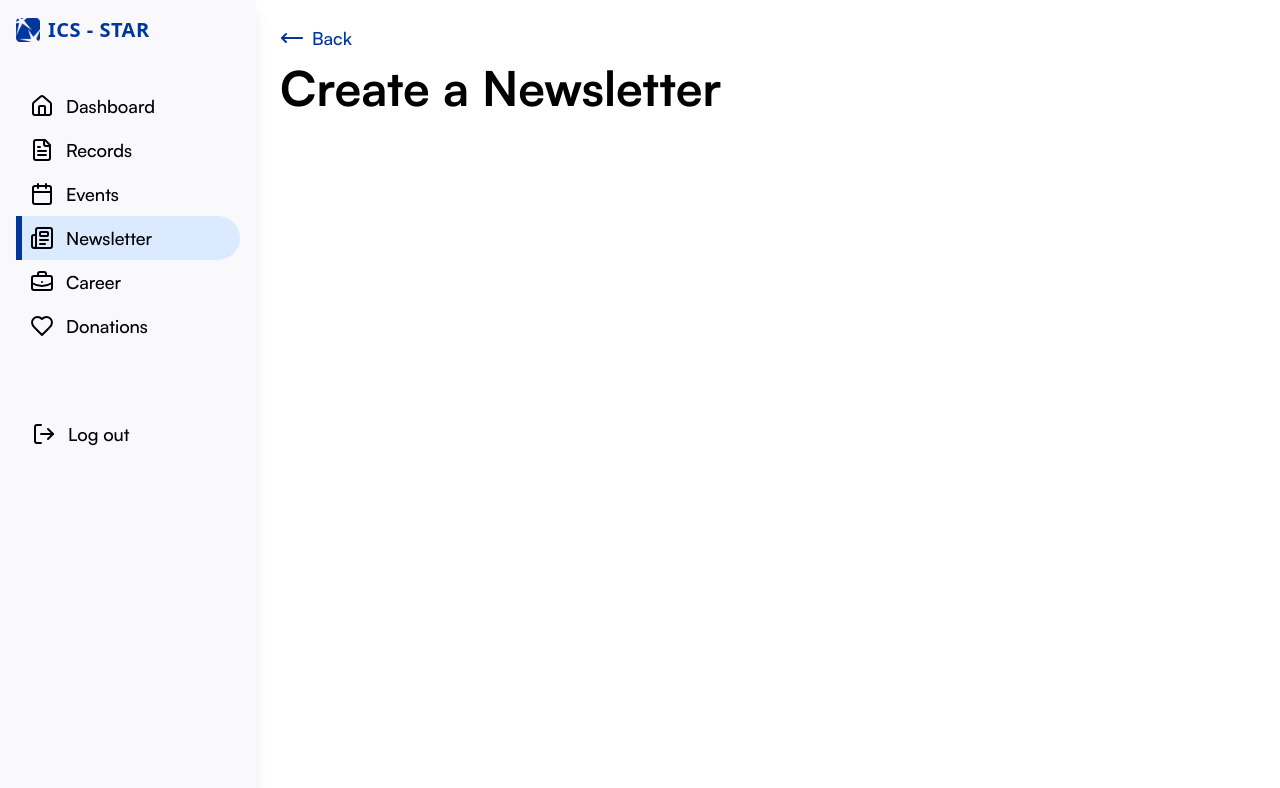
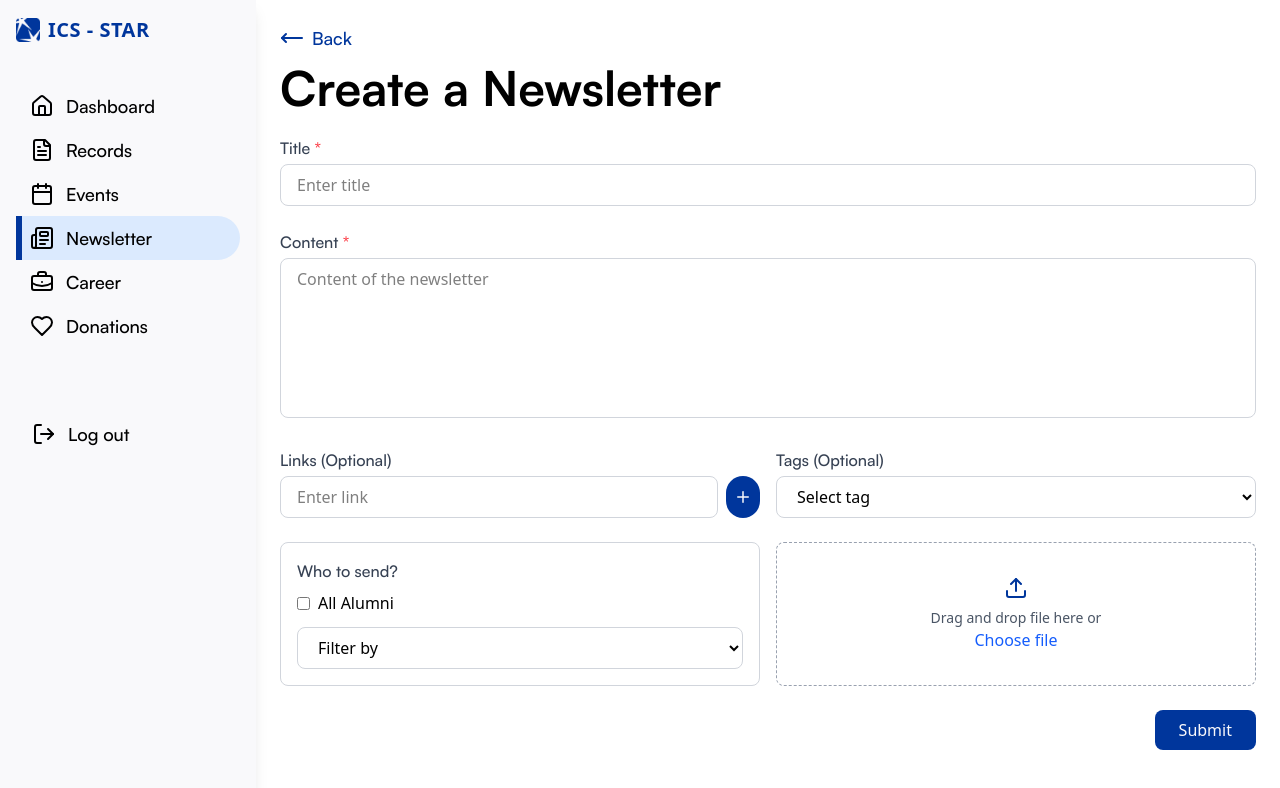
Before and after one commit to cazhiareese/ICS-STAR, a React (Vite) app in the folder app/: page /admin/newsletter/create-newsletter in a window 1280 px wide. Shown: the top 788 px of the page. Built offline with nearby package versions, Linux system fonts and the light colour scheme; no server answers.

Commit message:
feat: temporary layout for the creates newsletter

```diff
--- a/app/src/RootPages/AdminPages/NewsLetter/AdminCreateNewsLetter.jsx
+++ b/app/src/RootPages/AdminPages/NewsLetter/AdminCreateNewsLetter.jsx
@@ -1,18 +1,164 @@
-import React from 'react'
-import { MoveLeft } from 'lucide-react'
+import React, { useState } from 'react';
+import { MoveLeft, Plus, Upload } from 'lucide-react';
+import { useNavigate } from 'react-router-dom';
 
 function AdminCreateNewsletter() {
+  const navigate = useNavigate();
+
+  const [title, setTitle] = useState('');
+  const [content, setContent] = useState('');
+  const [link, setLink] = useState('');
+  const [tags, setTags] = useState([]);
+  const [selectedTag, setSelectedTag] = useState('');
+  const [allAlumni, setAllAlumni] = useState(false);
+  const [filterBy, setFilterBy] = useState('');
+  const [image, setImage] = useState(null);
+
+  const handleImageChange = (e) => {
+    setImage(e.target.files[0]);
+  };
+
   return (
-    <div className='p-6'>
-        {/* Back */}
-      <button className="flex gap-2 mb-3 flex-row items-center cursor-pointer" onClick={() => navigate(-1)}>
-        <MoveLeft className='text-primary'/>
-        <p className='text-primary font-satoshi-medium text-lg'>Back</p>
+    <div className="p-6">
+      {/* Back Button */}
+      <button
+        className="flex gap-2 mb-3 flex-row items-center cursor-pointer"
+        onClick={() => navigate(-1)}
+      >
+        <MoveLeft className="text-primary" />
+        <p className="text-primary font-satoshi-medium text-lg">Back</p>
       </button>
-      {/* Create an Event */}
-      <h1 className='font-satoshi-bold text-5xl mb-6'>Create a Newsletter</h1>
+
+      {/* Title */}
+      <h1 className="font-satoshi-bold text-5xl mb-6">Create a Newsletter</h1>
+
+      <form className="flex flex-col gap-6">
+
+        {/* Title Input */}
+        <div>
+          <label className="block font-satoshi-medium text-gray-700 mb-1">
+            Title <span className="text-red-500">*</span>
+          </label>
+          <input
+            type="text"
+            className="w-full border border-gray-300 rounded-lg px-4 py-2 outline-none"
+            placeholder="Enter title"
+            value={title}
+            onChange={(e) => setTitle(e.target.value)}
+          />
+        </div>
+
+        {/* Content Input */}
+        <div>
+          <label className="block font-satoshi-medium text-gray-700 mb-1">
+            Content <span className="text-red-500">*</span>
+          </label>
+          <textarea
+            className="w-full border border-gray-300 rounded-lg px-4 py-2 outline-none resize-none h-40"
+            placeholder="Content of the newsletter"
+            value={content}
+            onChange={(e) => setContent(e.target.value)}
+          />
+        </div>
+
+        {/* Links and Tags */}
+        <div className="flex gap-4 flex-wrap md:flex-nowrap">
+          {/* Links */}
+          <div className="flex-1">
+            <label className="block font-satoshi-medium text-gray-700 mb-1">
+              Links (Optional)
+            </label>
+            <div className="flex gap-2">
+              <input
+                type="text"
+                className="flex-1 border border-gray-300 rounded-lg px-4 py-2 outline-none"
+                placeholder="Enter link"
+                value={link}
+                onChange={(e) => setLink(e.target.value)}
+              />
+              <button
+                type="button"
+                className="bg-primary text-white rounded-full p-2"
+              >
+                <Plus size={18} />
+              </button>
+            </div>
+          </div>
+
+          {/* Tags */}
+          <div className="flex-1">
+            <label className="block font-satoshi-medium text-gray-700 mb-1">
+              Tags (Optional)
+            </label>
+            <select
+              className="w-full border border-gray-300 rounded-lg px-4 py-2 outline-none"
+              value={selectedTag}
+              onChange={(e) => setSelectedTag(e.target.value)}
+            >
+              <option value="">Select tag</option>
+              <option value="Event">Event</option>
+              <option value="Update">Update</option>
+              <option value="Reminder">Reminder</option>
+              {/* Add more options as needed */}
+            </select>
+          </div>
+        </div>
+
+        {/* Email Send Options */}
+        <div className="flex gap-4 flex-wrap md:flex-nowrap">
+          {/* Who to Send */}
+          <div className="flex-1 border border-gray-300 rounded-lg p-4">
+            <label className="block font-satoshi-medium text-gray-700 mb-2">
+              Who to send?
+            </label>
+            <div className="flex items-center gap-2 mb-3">
+              <input
+                type="checkbox"
+                checked={allAlumni}
+                onChange={(e) => setAllAlumni(e.target.checked)}
+              />
+              <span>All Alumni</span>
+            </div>
+            <select
+              className="w-full border border-gray-300 rounded-lg px-4 py-2 outline-none"
+              value={filterBy}
+              onChange={(e) => setFilterBy(e.target.value)}
+            >
+              <option value="">Filter by</option>
+              <option value="Batch">Batch</option>
+              <option value="Location">Location</option>
+              <option value="Program">Program</option>
+            </select>
+          </div>
+
+          {/* Image Upload */}
+          <div className="flex-1 border border-dashed border-gray-400 rounded-lg p-4 flex flex-col items-center justify-center text-center">
+            <Upload className="text-primary mb-2" />
+            <p className="text-gray-600 text-sm">Drag and drop file here or</p>
+            <label className="text-blue-600 font-medium cursor-pointer">
+              Choose file
+              <input
+                type="file"
+                accept="image/*"
+                className="hidden"
+                onChange={handleImageChange}
+              />
+            </label>
+          </div>
+        </div>
+
+        {/* Submit Button */}
+        <div className="text-right">
+          <button
+            type="submit"
+            className="bg-primary text-white px-6 py-2 rounded-lg"
+          >
+            Submit
+          </button>
+        </div>
+      </form>
     </div>
-  )
+  );
 }
 
-export default AdminCreateNewsletter
+export default AdminCreateNewsletter;
```
